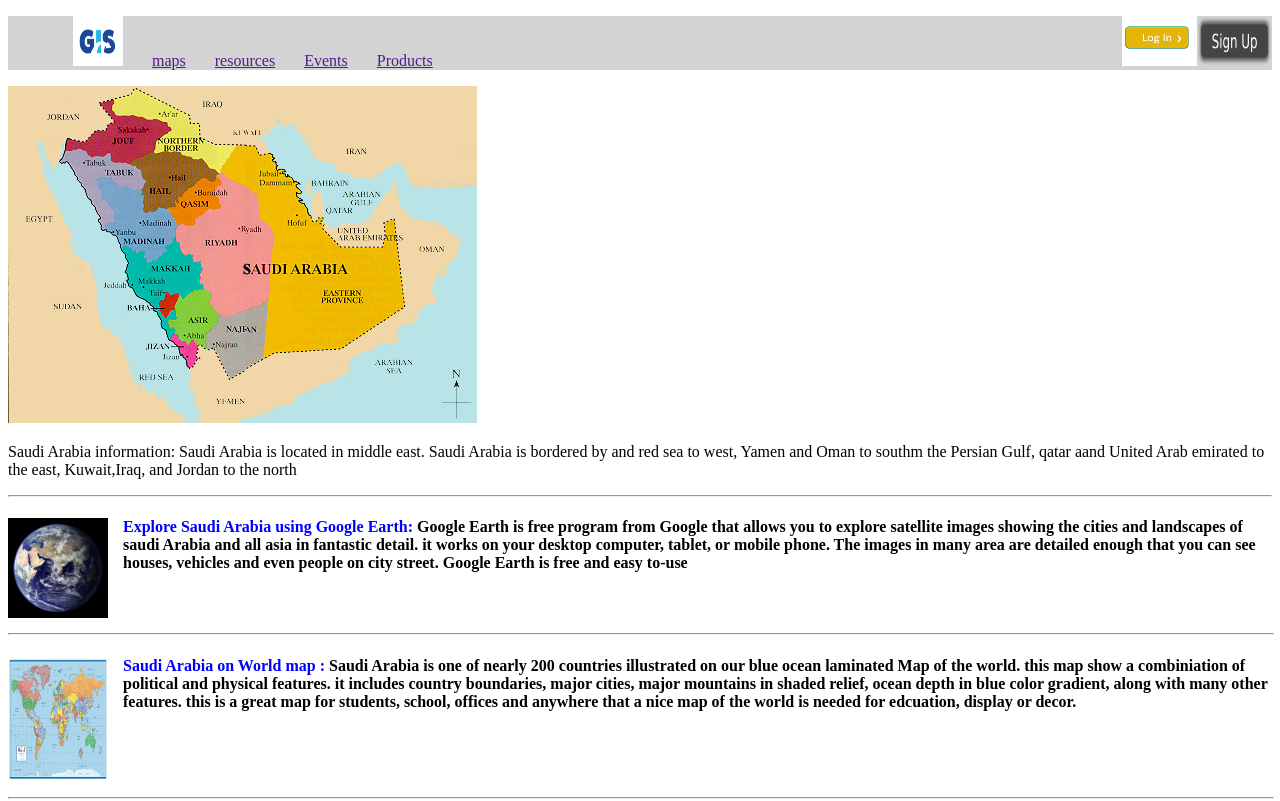
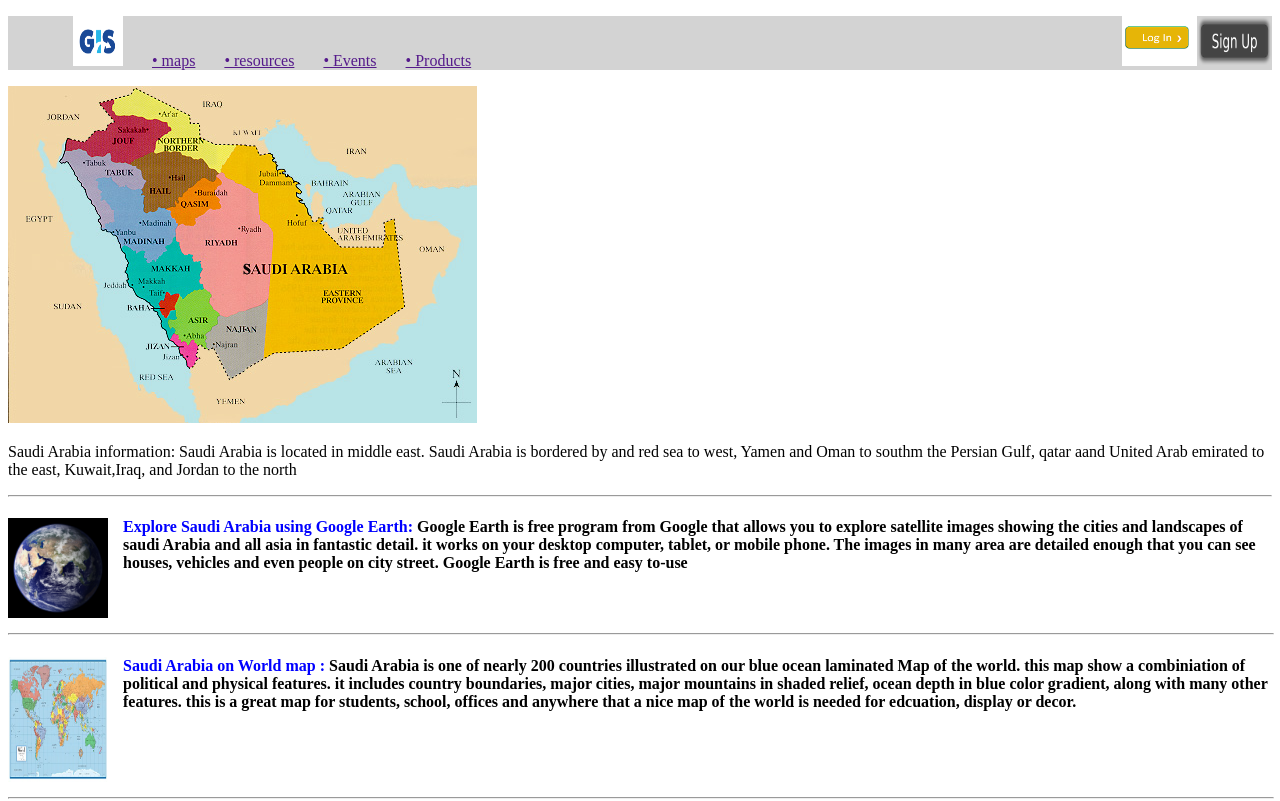
Before and after one commit to royalknights-20/SWE363HW01, a plain HTML site: page index.html in a window 1280 px wide. Shown: the top 801 px of the page. Drawn offline with Linux system fonts and the light colour scheme.

Commit message:
updated page

```diff
--- a/index.html
+++ b/index.html
@@ -11,10 +11,10 @@
 	<ul>
 
 		<li > <a href=""> <img class ="img-box" alt="GISLogo" src="images/GISLogo.PNG"></a></li>
-		<li><a href="">maps</a>  </li>
-		<li><a href="">resources</a> </li>
-		<li><a href="">Events</a>  </li>
-		<li><a href="">Products</a></li>
+		<li><a href="">&#8226 maps</a>  </li>
+		<li><a href="">&#8226 resources</a> </li>
+		<li><a href="">&#8226 Events</a>  </li>
+		<li><a href="">&#8226 Products</a></li>
 		<li><a href="loginorsignup.html"><img class ="img-box2" alt="signup logo" src="images/signup.png"></a></li>
 		<li><a href="loginorsignup.html"><img class ="img-box3"  alt="login logo" src="images/login.png"></a></li>
 	</ul>
```
